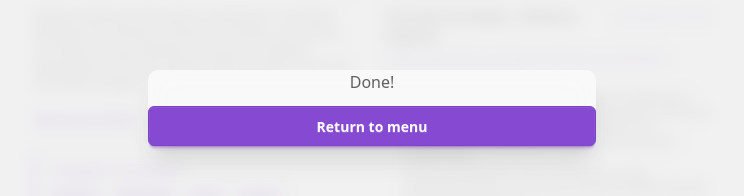
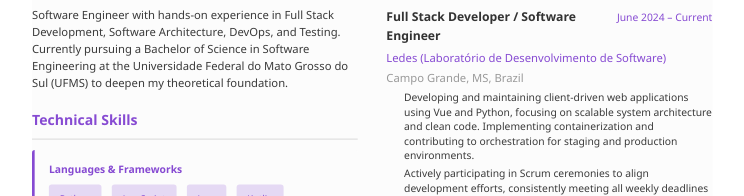
Before and after one commit to Cruellest/Portifolio-Website, a Vue app: page /print-resume in a window 1280 px wide. Shown: the part 292-488 px from the top of the page, without its empty margins (268-1012 px from the left). Built offline with nearby package versions, Linux system fonts and the light colour scheme.

Commit message:
refactor(print): remove back button overlay and optimize print handling with visibility change detection

```diff
--- a/src/pages/print-resume.vue
+++ b/src/pages/print-resume.vue
@@ -1,20 +1,4 @@
 <template>
-  <!-- Back button overlay – OUTSIDE resume-container so it uses full viewport -->
-  <Teleport to="body">
-    <div
-      v-if="showBackButton"
-      class="back-overlay"
-    >
-      <div class="bg-base-100/80 backdrop-blur-md rounded-box p-6 sm:p-8 shadow-xl text-center w-[min(90vw,28rem)]">
-        <div class="flex flex-col items-center gap-3">
-          <p class="text-base-content/80">{{ printUi.printDone || 'Done!' }}</p>
-          <button class="btn btn-primary w-full" @click="goBack">
-            {{ ui?.common?.returnToMenu || 'Return to menu' }}
-          </button>
-        </div>
-      </div>
-    </div>
-  </Teleport>
   <div class="resume-container">
     <!-- Loading overlay -->
     <div
@@ -161,10 +145,11 @@ const jobs = computed(() => {
 })
 
 const overlayVisible = ref(true)
-const showBackButton = ref(false)
 const ui = computed(() => getUiStrings())
 const printUi = computed(() => ui.value?.print ?? {})
 const overlayMessage = ref('')
+
+let visibilityHandler = null
 
 // A4 content area in px
 const A4_CONTENT_WIDTH_PX = 180 * 3.7795
@@ -215,9 +200,17 @@ const triggerPrint = async () => {
       // Desktop: window.print() blocked (sync), dialog already closed
       goBack()
     } else {
-      // Android/mobile: window.print() returned immediately (async)
-      // Show a "back to site" button for when the user finishes printing
-      showBackButton.value = true
+      // Android/mobile: window.print() is async.
+      // The print UI opens as a separate activity. When the user closes it,
+      // the page becomes visible again. Use visibilitychange to detect that.
+      visibilityHandler = () => {
+        if (document.visibilityState === 'visible') {
+          document.removeEventListener('visibilitychange', visibilityHandler)
+          visibilityHandler = null
+          goBack()
+        }
+      }
+      document.addEventListener('visibilitychange', visibilityHandler)
     }
   } catch {
     goBack()
@@ -238,7 +231,10 @@ onMounted(async () => {
 })
 
 onBeforeUnmount(() => {
-  // cleanup if needed
+  if (visibilityHandler) {
+    document.removeEventListener('visibilitychange', visibilityHandler)
+    visibilityHandler = null
+  }
 })
 
 const urlDisplay = (url) => {
@@ -265,25 +261,6 @@ const linkedinDisplay = computed(() => urlDisplay(personalData.value?.linkedin |
 @import url("https://cdn.jsdelivr.net/npm/bootstrap-icons@1.11.3/font/bootstrap-icons.min.css");
 </style>
 
-<!-- Non-scoped: Teleported back-overlay lives outside component DOM -->
-<style>
-.back-overlay {
-  position: fixed;
-  inset: 0;
-  z-index: 9999;
-  display: grid;
-  place-items: center;
-  background: oklch(0.95 0 0 / 0.8);
-  backdrop-filter: blur(8px);
-  -webkit-backdrop-filter: blur(8px);
-}
-
-@media print {
-  .back-overlay {
-    display: none !important;
-  }
-}
-</style>
 
 <style scoped>
 * {
```
